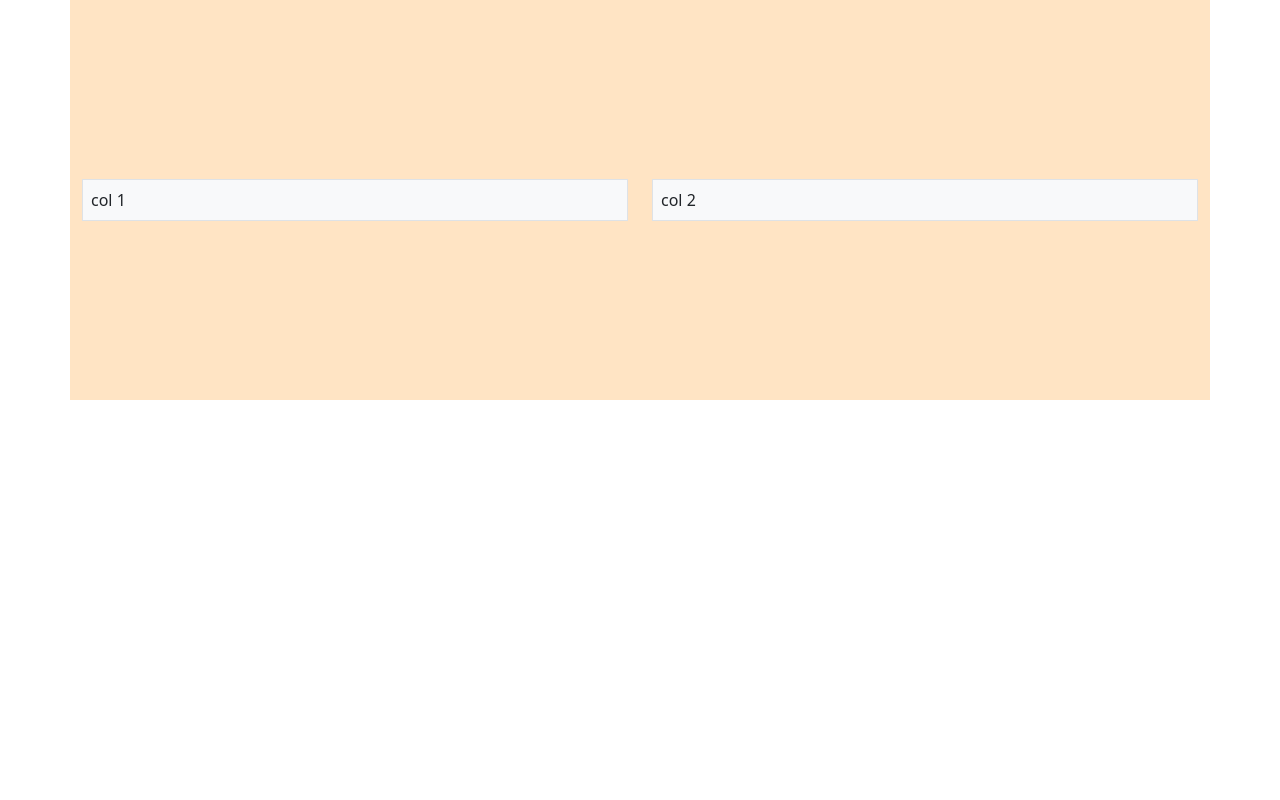
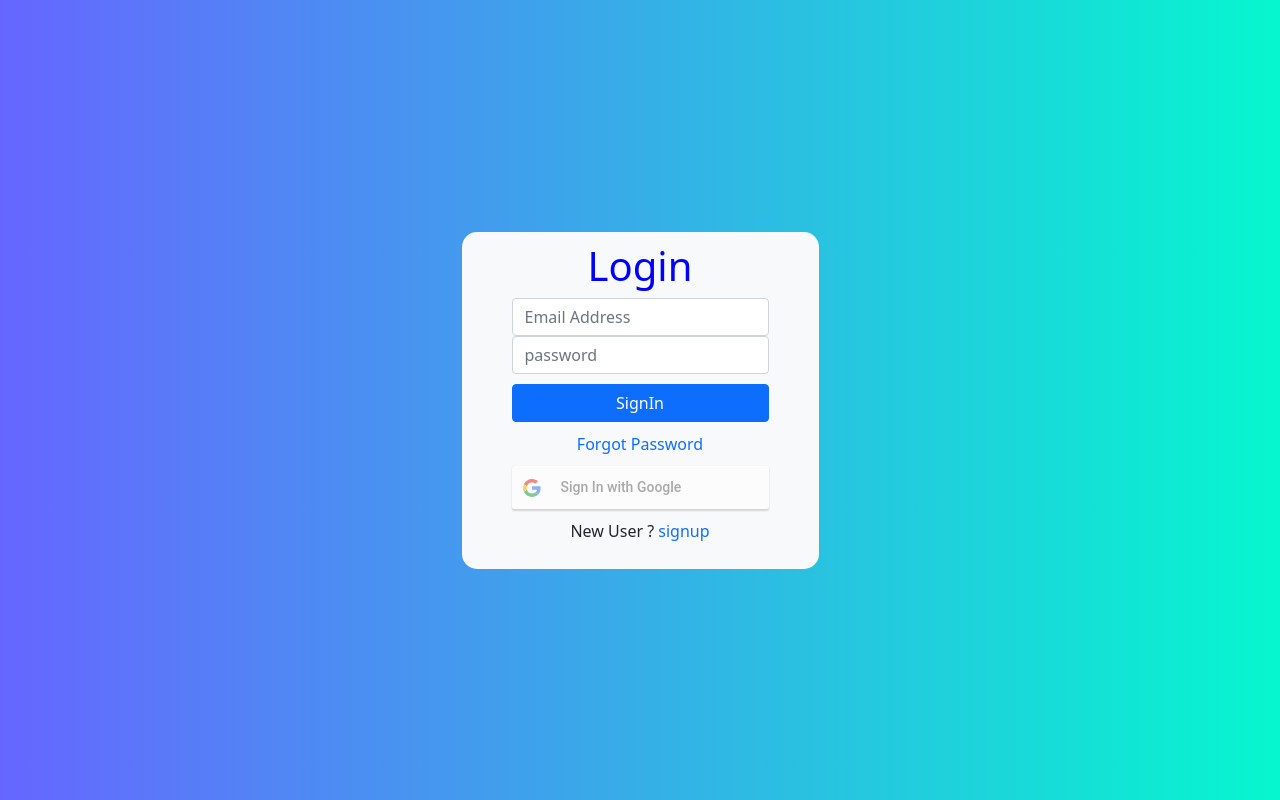
Before and after one commit to paritoshik-98/12-feb-22-react-and-backend, a React (Create React App) app in the folder frontend/: page / in a window 1280 px wide. Built offline with nearby package versions, Linux system fonts and the light colour scheme; no server answers.

Commit message:
added login form deign

```diff
--- a/frontend/package.json
+++ b/frontend/package.json
@@ -8,6 +8,7 @@
     "@testing-library/user-event": "^13.5.0",
     "axios": "^0.25.0",
     "bootstrap": "^5.1.3",
+    "bootstrap-icons": "^1.8.1",
     "jquery": "^3.6.0",
     "popper.js": "^1.16.1",
     "react": "^17.0.2",
--- a/frontend/src/LandingPage.js
+++ b/frontend/src/LandingPage.js
@@ -1,27 +1,95 @@
-import React from 'react'
-import {Link} from "react-router-dom";
-import './landing.css'
+import React, { useState } from "react";
+import { Link, useNavigate } from "react-router-dom";
+import "./landing.css";
+import GoogleLogin from "react-google-login";
+import { login } from "./REDUX/Actions/userActions";
+import { useDispatch, useSelector } from "react-redux";
+
 export default function LandingPage() {
+  const navigate = useNavigate();
+
+  const LoginStatus = useSelector((state) => state.userLogin);
+
+  // useEffect(()=>{
+  //     if(LoginStatus.user){
+  //         navigate('/all')
+  //     }
+  // },[LoginStatus.user])
+
+  const dispatch = useDispatch();
+
+  const [inputField, setInputField] = useState({
+    email: "",
+    password: "",
+  });
+
+  const inputsHandler = (e) => {
+    const { name, value } = e.target;
+    setInputField((prevState) => ({
+      ...prevState,
+      [name]: value,
+    }));
+  };
+
+  const submitButton = (e) => {
+    e.preventDefault();
+    dispatch(login(inputField));
+    // axios.post('/api/user/login',inputField).then(res=>{console.log(res.data);localStorage.setItem('accessToken',res.data.at)}).catch(e=>console.log(e))
+  };
+
   return (
-    <div className='container'>
-      <div className='row custom justify-content-center align-content-center'>
-        <div className='col-12  col-md-6'>
-          <div className='p-2 border bg-light'>col 1</div>
+    <div className="outer-container vh-100 ">
+      {/* // process running  */}
+      {LoginStatus.loading ? (
+        //
+        <h3>LOADING</h3>
+      ) : (
+        // before submitting or after process failed --- no loading atrr
+        <div>
+          <div className="inner-container bg-light">
+            {LoginStatus.error ? (
+              <p className="error">
+                <h1>{LoginStatus.error}!!!!</h1>
+              </p>
+            ) : (
+              <h1 className="text-center">Login</h1>
+            )}
+
+            <input
+              type="email"
+              name="email"
+              onChange={inputsHandler}
+              value={inputField.email}
+              className="form-control input "
+              placeholder="Email Address"
+            ></input>
+            <input
+              type="password"
+              name="password"
+              onChange={inputsHandler}
+              placeholder="password"
+              value={inputField.password}
+              className="form-control input"
+            ></input>
+            <button className="btn btn-primary w-100 " onClick={submitButton}>
+              SignIn
+            </button>
+            <p className=" fp text-center">
+              <a className="  text-decoration-none">Forgot Password</a>
+            </p>
+            <GoogleLogin className=" gl w-100 " clientId= {process.env.REACT_APP_CLIENTID_GOOGLE}
+            //   clientId="149517402118-58t2a5ao3f8kqo9vn8bh5muf3ctbl5f3.apps.googleusercontent.com"
+              buttonText="Sign In with Google"
+              // onSuccess={responseGoogleSuccess}
+              // onFailure={responseGoogleError}
+            //   isSignedIn={true}
+              cookiePolicy={"single_host_origin"}/>
+            <p className=" sg text-center ">
+              New User ? <a className="  text-decoration-none">signup</a>
+            </p>
+          </div>
         </div>
-        <div className='col-12  col-md-6'>
-          <div className='p-2 border bg-light'>col 2</div>
-        </div>
-      </div>
+      )}
     </div>
-//   <div className='outer'>
-//      <div className='inner'>
-//        <div className='login'></div>
-//        <div className='register'></div>
-//     {/* <button className='btn btn-light'><Link to={'/login'}>LOGIN</Link></button>
-//     <button className='btn btn-light'><Link to={'/login'}>LOGIN</Link></button>
-//     <button className='btn btn-light'><Link to={'/login'}>LOGIN</Link></button>  */}
-// {/* <button><Link to={'/signup'}>SIGNUP</Link></button> */}
-//     </div>
-//     </div>
-  )
+  );
 }
--- a/frontend/src/Login.js
+++ b/frontend/src/Login.js
@@ -4,6 +4,8 @@ import { useNavigate } from "react-router-dom";
 import axios from 'axios'
 import './Axios'
 import { login } from "./REDUX/Actions/userActions";
+import GoogleLogin from 'react-google-login'
+import './login.css'
 
 function Login(){
 
@@ -11,11 +13,11 @@ function Login(){
 
     const LoginStatus = useSelector(state=>state.userLogin)
 
-    useEffect(()=>{
-        if(LoginStatus.user){
-            navigate('/all')
-        }
-    },[LoginStatus.user])
+    // useEffect(()=>{
+    //     if(LoginStatus.user){
+    //         navigate('/all')
+    //     }
+    // },[LoginStatus.user])
 
     const dispatch = useDispatch()
 
@@ -56,6 +58,10 @@ function Login(){
             <strong>{LoginStatus.error}</strong>
             </div>:null}
 
+            <form>
+            <div className="email">
+            <label>Email :</label>
+
             <input
             type="email"
             name="email"
@@ -63,7 +69,10 @@ function Login(){
             placeholder="email"
             value={inputField.email}/>
 
-            <br/>
+            </div>
+
+            <div className="password">
+            <label>Password :</label>
 
             <input
             type="password"
@@ -71,14 +80,11 @@ function Login(){
             onChange={inputsHandler}
             placeholder="password"
             value={inputField.password}/>
+            </div>
+            <button type="button" className="b" onClick={submitButton}>LOGIN</button>
 
-            <br/>
-
-            <button onClick={submitButton}>LOGIN</button>
-
-            <br/>
-
-
+            <div ><GoogleLogin/></div>
+            </form>
             </div>
 
 
--- a/frontend/src/REDUX/Actions/userActions.js
+++ b/frontend/src/REDUX/Actions/userActions.js
@@ -33,7 +33,7 @@ export const login = (input) => (dispatch) => {
           localStorage.setItem("accessToken", res.data.at);
         }
       })
-      .catch((err) => dispatch({ type: "LOGIN_FAIL", payload: err.message }));
+      .catch((err) => dispatch({ type: "LOGIN_FAIL", payload: err.response.data }));
   } catch (error) {
     dispatch({ type: "LOGIN_FAIL", payload: error.message });
   }
--- a/frontend/src/landing.css
+++ b/frontend/src/landing.css
@@ -1,53 +1,57 @@
-.custom{
-    height: 400px;
-    background-color: bisque;
-}
-/*
-.outer{
+.outer-container{
     display: flex;
-    height: 100vh;
+    justify-content: center;
     align-items: center;
-    justify-content: center;
-    background-color: black;
-}
-.inner {
-    width: 50vw;
-    height: 50vh;
-    background-color: rgb(232, 238, 238);
-    display: flex;
-    flex-direction: column;
-    border: 5px solid white;
-    justify-content: space-between;
+    background: linear-gradient(to right, #6666ff 0%, #00ffcc 106%);
 }
 
-.login{
-    width: 100;
-    height: 45%;
-    background-color: blue;
+.error{
+    padding: 0;
+    color: red;
+}
+.inner-container{
+    padding: 30px;
+
+    border-radius: 15px;
+}
+.head{
+    color: blue;
+}
+.or{
+    color: blue
+}
+a:hover{
+cursor: pointer;
+text-decoration: none;
 }
 
-.register{
-    width: 100%;
-        height: 45%;
-    background-color:brown;
-} */
+h1{
+    color: blue;
+}
 
+.error h1{
+    color: red
+}
+@media screen and (min-width: 576px) {
+    .inner-container{
+        padding : 10px 50px 10px 50px;
+        max-height: 90vh;
 
-/* screen greater than 768 px */
-
-/* @media screen and (min-width: 768px) {
-    .inner {
-        flex-direction: row;
-        justify-content: space-between;
     }
 
-    .login{
-        width: 45%;
-    height: 100%;
+    input[type='password']{
+        margin-bottom: 10px
     }
+    .fp{
+        margin: 10px;
+    }
+    .gl{
+        margin-bottom: 10px;
+    }
+  }
 
-    .register{
-        width: 45%;
-    height: 100%;
-    }
-} */
+  @media screen and (max-width: 576px) {
+      .gl{
+          margin-bottom: 10px;
+      }
+  }
--- /dev/null
+++ b/frontend/src/login.css
@@ -0,0 +1,10 @@
+form{
+    display: flex;
+    flex-direction: column;
+    align-items: flex-start;
+    justify-content: left;
+}
+
+form:nth-child(){
+    color:blue
+}
```
Also changed, not shown: 1 other file (tests, documents, lock files or other folders).
